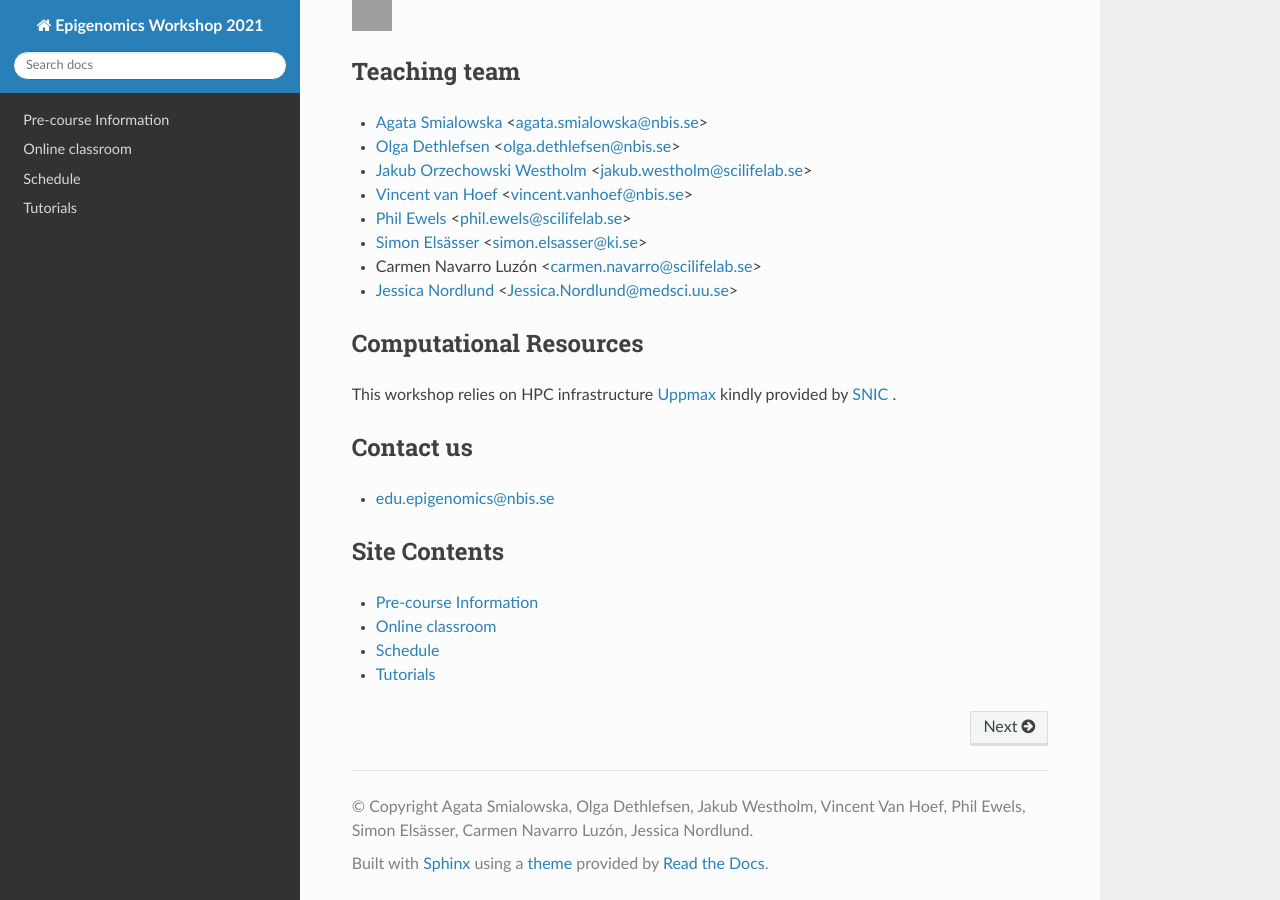
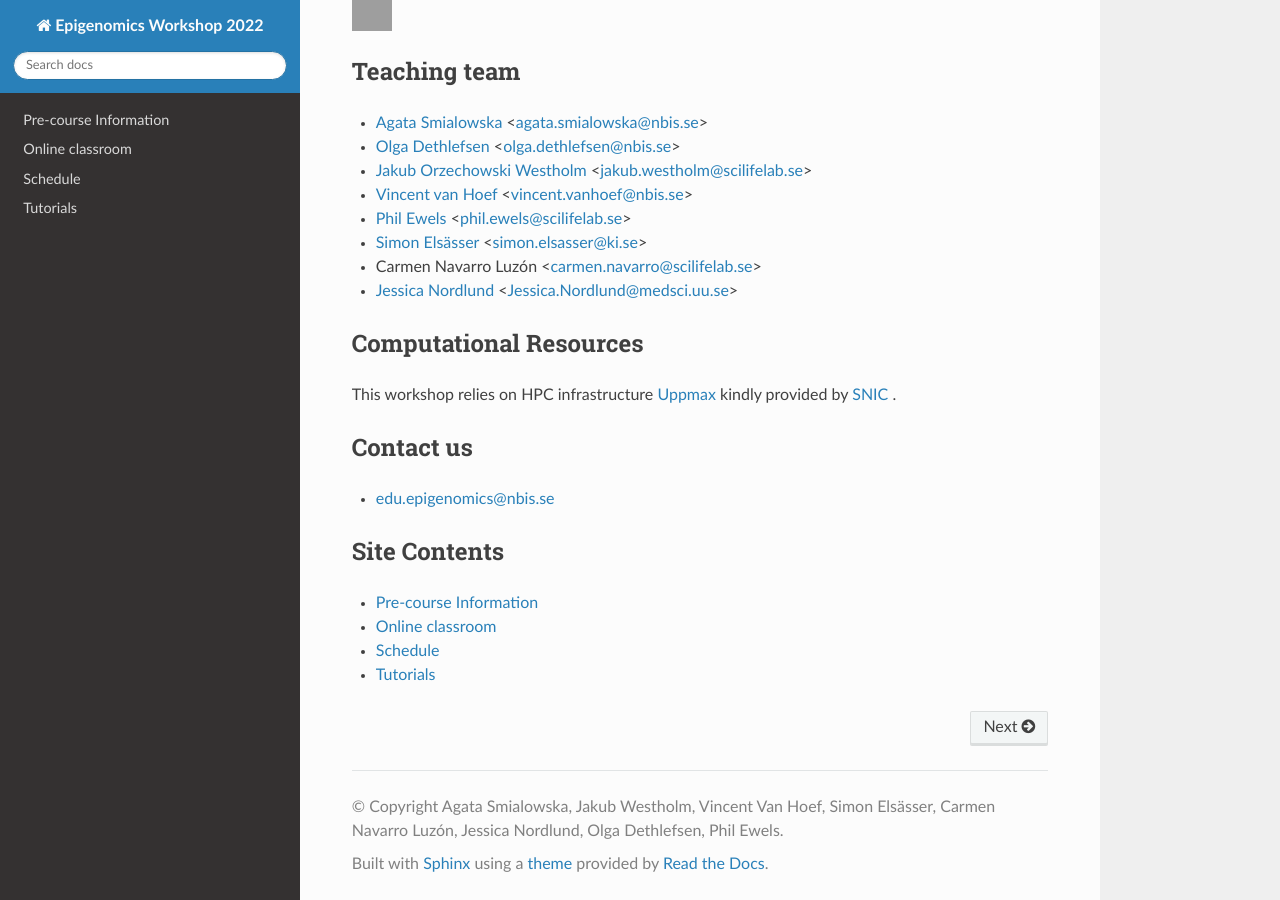
Before and after one commit to NBISweden/workshop-epigenomics-RTDs, a Sphinx documentation site: the page built from docs/index.rst, in a window 1280 px wide and 900 px high, scrolled down 2665 px. Built offline with Sphinx 7.4.7 and the Read the Docs theme 2.0.0, drawn with Linux system fonts in a browser that asks for light colours; pages that are not in the unit, such as notebooks, are missing from menus; grey boxes are pictures that could not be loaded.

```diff
--- a/docs/conf.py
+++ b/docs/conf.py
@@ -17,9 +17,9 @@
 
 # -- Project information -----------------------------------------------------
 
-project = 'Epigenomics Workshop 2021'
-copyright = 'Agata Smialowska, Olga Dethlefsen, Jakub Westholm, Vincent Van Hoef, Phil Ewels, Simon Elsässer, Carmen Navarro Luzón, Jessica Nordlund'
-author = 'Agata Smialowska, Olga Dethlefsen, Jakub Westholm, Vincent Van Hoef, Phil Ewels, Simon Elsässer, Carmen Navarro Luzón, Jessica Nordlund'
+project = 'Epigenomics Workshop 2022'
+copyright = 'Agata Smialowska, Jakub Westholm, Vincent Van Hoef, Simon Elsässer, Carmen Navarro Luzón, Jessica Nordlund, Olga Dethlefsen, Phil Ewels'
+author = 'Agata Smialowska, Jakub Westholm, Vincent Van Hoef, Simon Elsässer, Carmen Navarro Luzón, Jessica Nordlund, Olga Dethlefsen, Phil Ewels'
 
 # The full version, including alpha/beta/rc tags
 release = '1'
```
